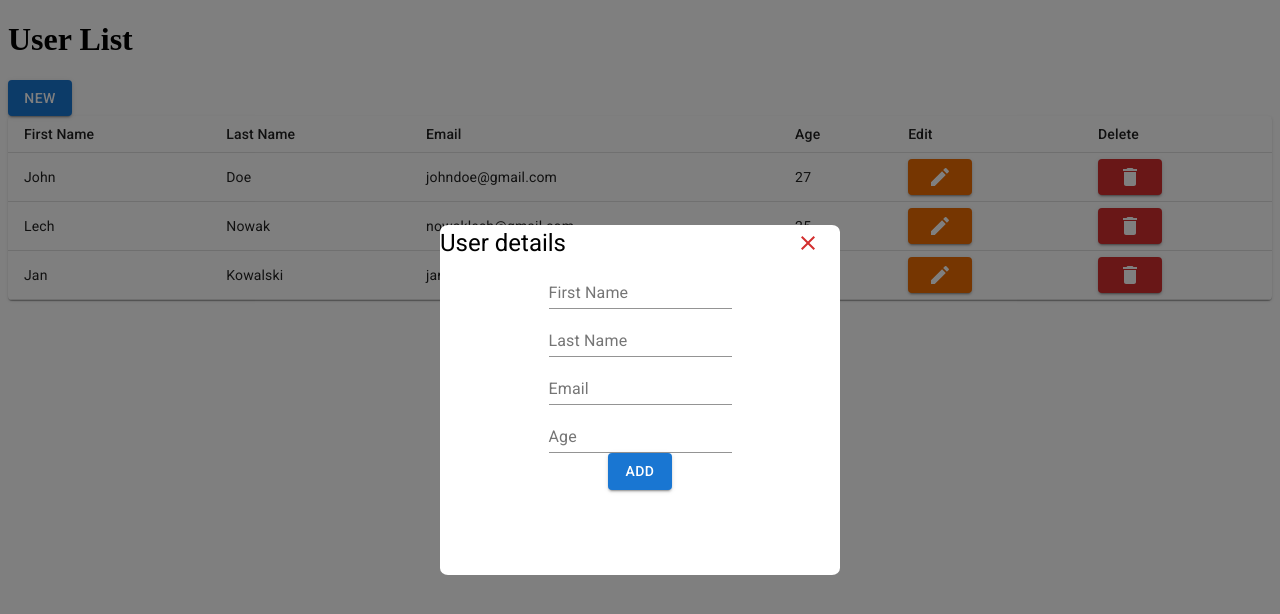
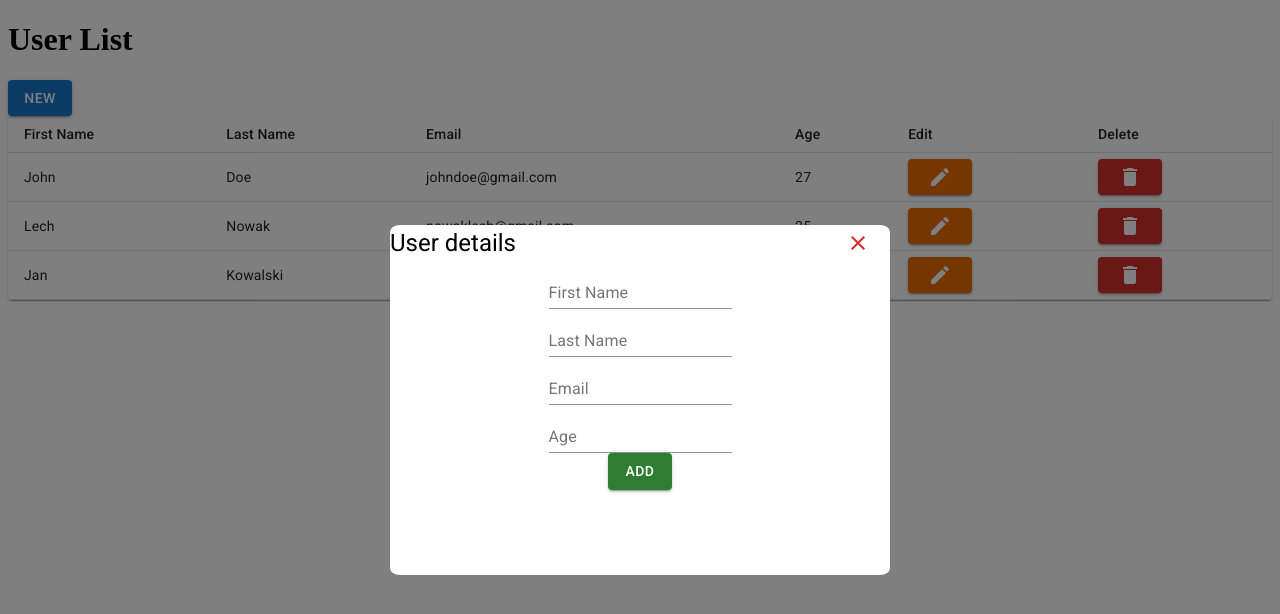
Before and after one commit to Morghot2/Todo---task, a React (Create React App) app: page / in a window 1280 px wide. Both pictures are taken after a click on the button "NEW". Shown: the top 614 px of the page. Built offline with nearby package versions, Linux system fonts and the light colour scheme.

Commit message:
switching to redux

```diff
--- a/src/components/ActionButton.js
+++ b/src/components/ActionButton.js
@@ -1,4 +1,4 @@
-import React, { useState, useContext } from "react";
+import React, { useContext } from "react";
 import { UserContext } from "./App";
 
 import Button from "@mui/material/Button";
@@ -23,7 +23,7 @@ const ActionButton = ({ position, action, userValues }) => {
     buttonProperties.color = "warning"
   } else {
     buttonProperties.text = "Add"
-    buttonProperties.color = "primary"
+    buttonProperties.color = "success"
   }
 
   const handleUser = () => {
--- a/src/components/Modal.js
+++ b/src/components/Modal.js
@@ -2,6 +2,7 @@ import React from "react";
 import { useState, useContext } from "react";
 
 import { UserContext } from "./App";
+
 import ActionButton from "./ActionButton";
 import Modal from "@mui/material/Modal";
 import CloseIcon from "@mui/icons-material/Close";
@@ -46,6 +47,7 @@ const MyModal = () => {
             display: "flex",
             alignItems: "center",
             justifyContent: "space-between"
+
           }}
         >
           {" "}
@@ -61,13 +63,15 @@ const MyModal = () => {
             alignItems="center"
             justifyContent="center"
             direction="column"
+
           >
-            <Grid item></Grid>
+
             <Grid item>
               <TextField
                 id="first-input"
                 name="firstName"
                 label="First Name"
+
                 type="text"
                 value={userValues.name}
                 onChange={handleUserValueChange}
@@ -83,7 +87,7 @@ const MyModal = () => {
                 onChange={handleUserValueChange}
               />
             </Grid>
-            <Grid item>
+            <Grid item >
               <TextField
                 id="email"
                 name="email"
@@ -108,8 +112,7 @@ const MyModal = () => {
         </form>
       </Box>
     </Modal>
-    //   </div>
-    // </div>
+
   );
 };
 
--- a/src/modal.css
+++ b/src/modal.css
@@ -7,10 +7,14 @@
 
 .modal-box {
 
-    width: 400px;
+    width: 500px;
     height: 350px;
     background-color: 'primary.dark';
     border-radius: 2%;
     background-color: white;
 
 }
+
+/* .user-form {
+    width: 500px !important;
+} */
```
